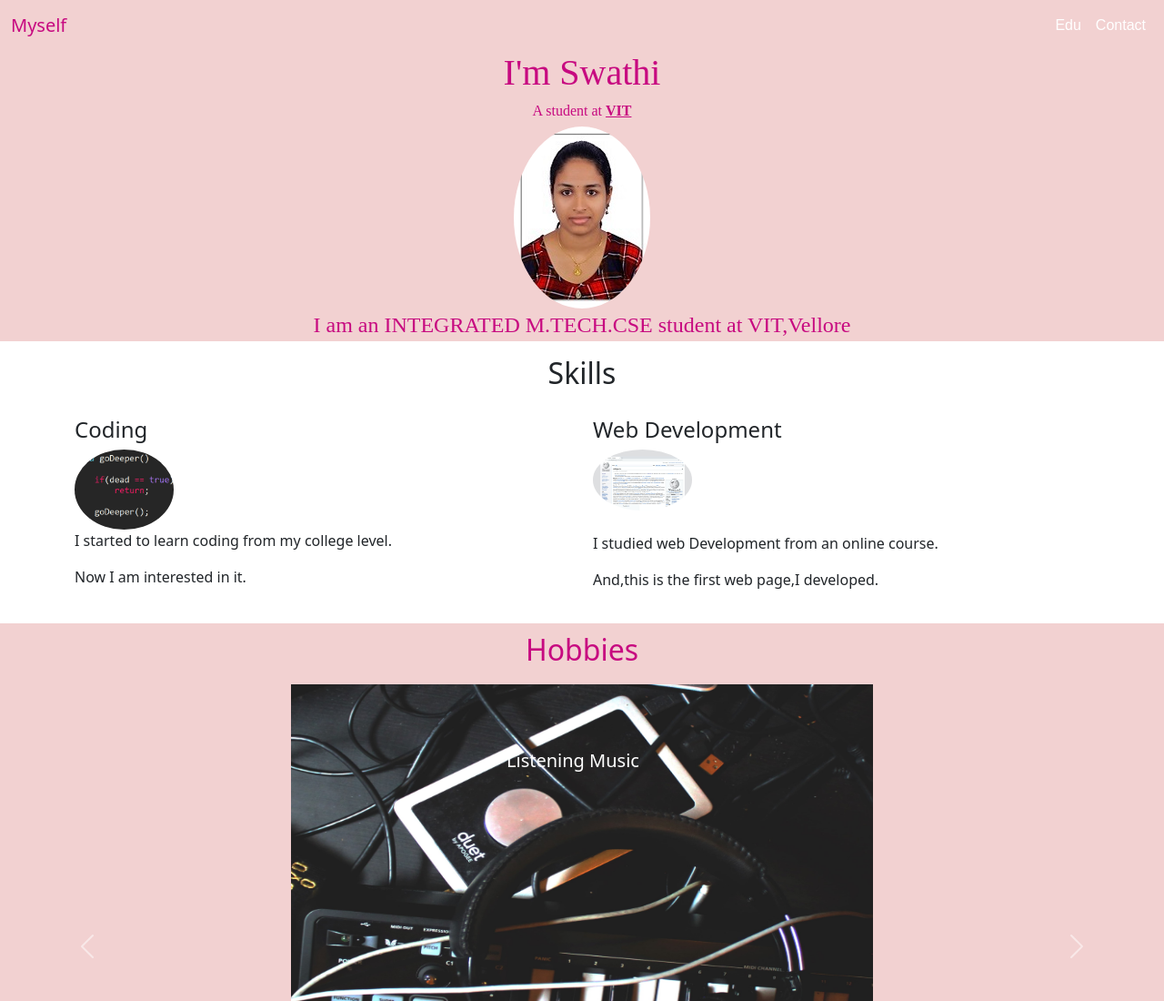
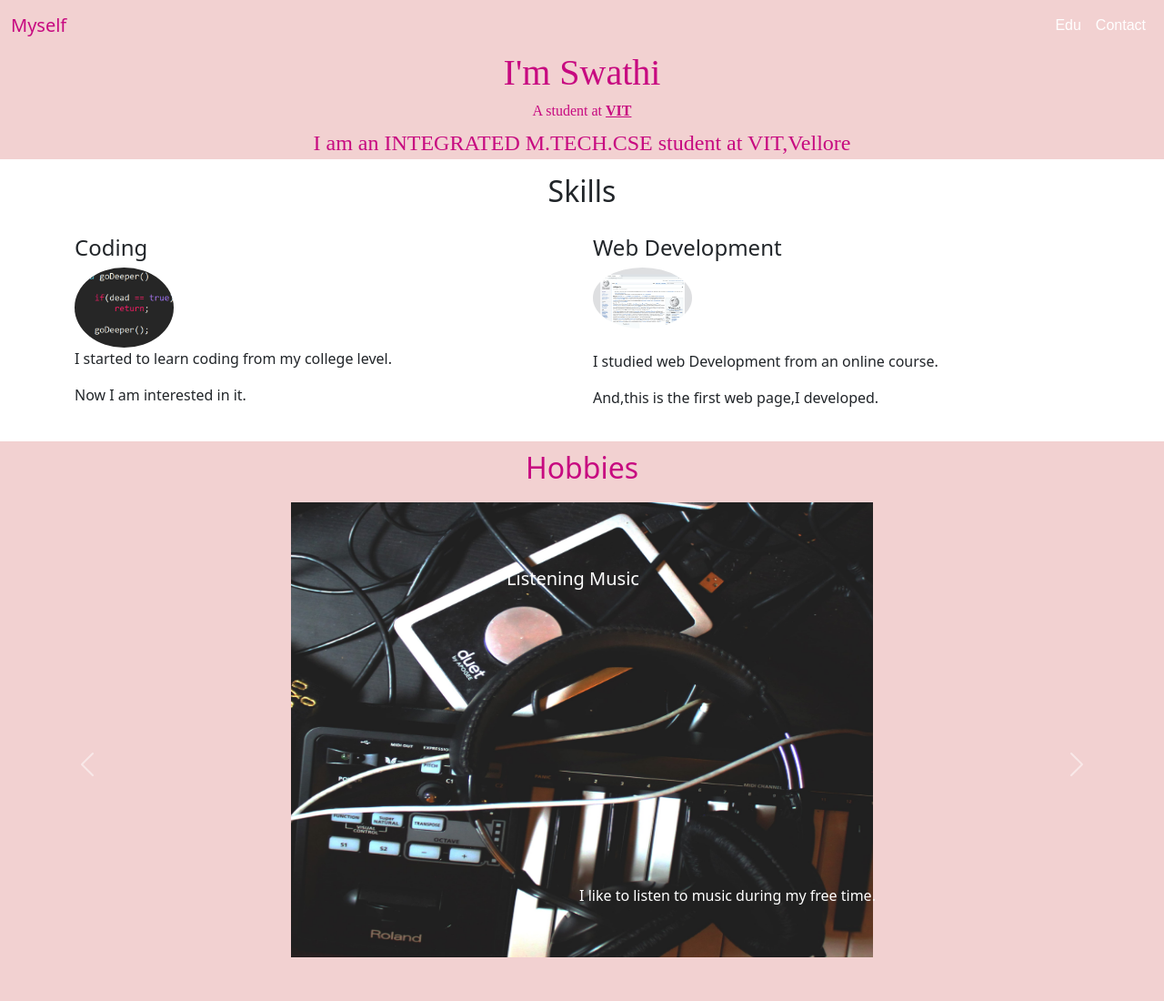
Before and after one commit to 2002swathi/Myself, a website: page index.html in a window 1280 px wide. Shown: the top 1100 px of the page at 91% size. Drawn offline with nearby package versions, Linux system fonts and the light colour scheme; a web font is replaced by a local one.

Commit message:
Update index.html

```diff
--- a/index.html
+++ b/index.html
@@ -39,7 +39,6 @@
 <div class="myself">
     <h1>I'm Swathi</h1>
     <h6 >A student at <strong><u>VIT</u></strong></h6>
-    <img class="photo" src="public/images/_MG_0784.JPG" alt="my-photo">
     <p >I am an INTEGRATED M.TECH.CSE student at VIT,Vellore</p>
 </div>
 
```
